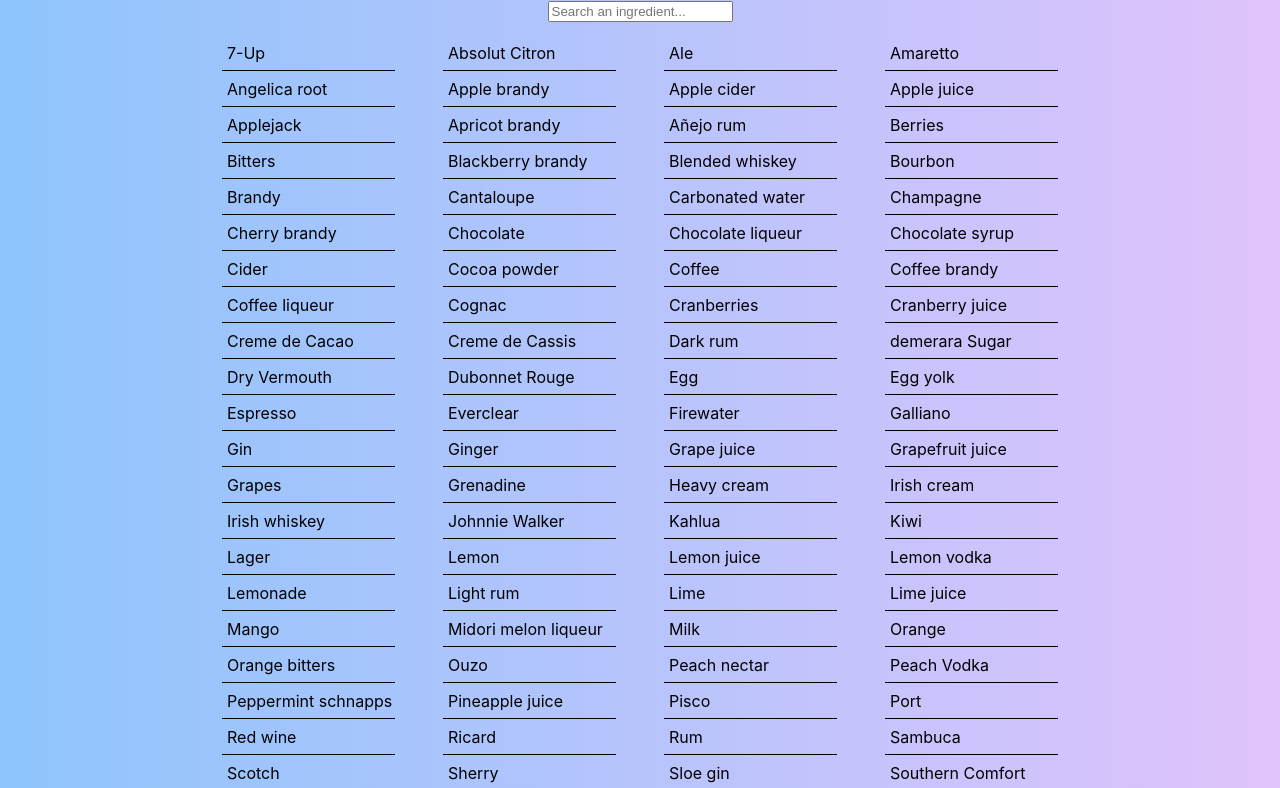
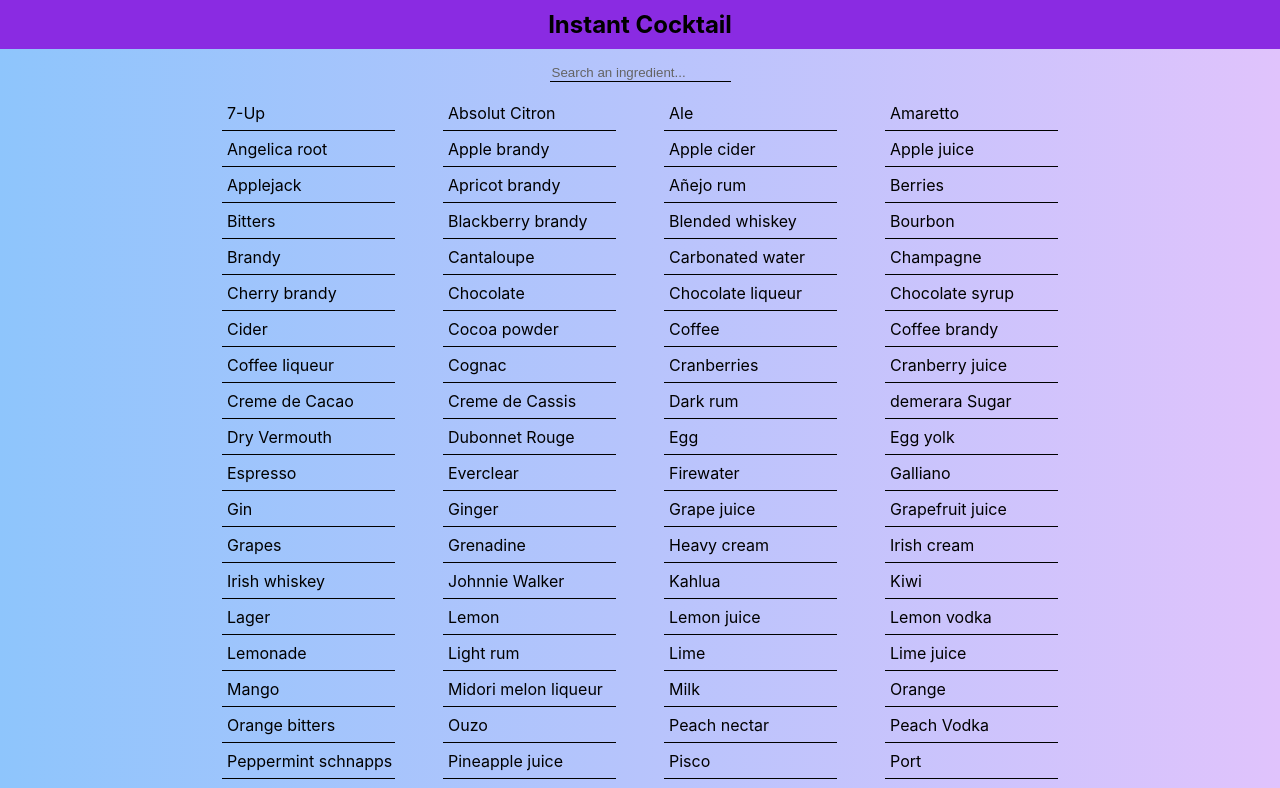
Before and after one commit to drg49/Instant-Cocktail, a React (Create React App) app in the folder cocktail_app/: page / in a window 1280 px wide. Shown: the top 788 px of the page. Built offline with nearby package versions, Linux system fonts and the light colour scheme.

Commit message:
Added header

```diff
--- a/cocktail_app/src/App.css
+++ b/cocktail_app/src/App.css
@@ -6,6 +6,17 @@
   background-color: #8EC5FC;
   background-image: linear-gradient(90deg, #8EC5FC 0%, #E0C3FC 100%);
 
+}
+
+#header {
+  background-color: blueviolet;
+  padding: 10px;
+  margin-bottom: 12px;
+}
+
+h1 {
+  width: fit-content;
+  margin: 0 auto;
 }
 
 #ing-list {
@@ -106,4 +117,12 @@
 
 input {
   margin-bottom: 13px;
+  border: none;
+  background: none;
+  border-bottom: 1px solid black;
+  outline: none;
 }
+
+input::placeholder {
+  color: rgb(100, 100, 100)
+}
--- a/cocktail_app/src/App.js
+++ b/cocktail_app/src/App.js
@@ -3,11 +3,13 @@
 import Main from './components/Main'
 import DrinkPage from './pages/DrinkPage'
 import IngredientFilterPage from './pages/IngredientFilterPage'
+import Header from './components/Header'
 import {Route, Switch} from 'react-router-dom'
 
 function App() {
   return (
     <div className="App">
+      <Header />
       <Switch>
         <Route exact path="/">
           <Main />
--- /dev/null
+++ b/cocktail_app/src/components/Header.js
@@ -0,0 +1,9 @@
+const Header = () => {
+    return (
+        <section id="header">
+            <h1>Instant Cocktail</h1>
+        </section>
+    )
+}
+
+export default Header
```
